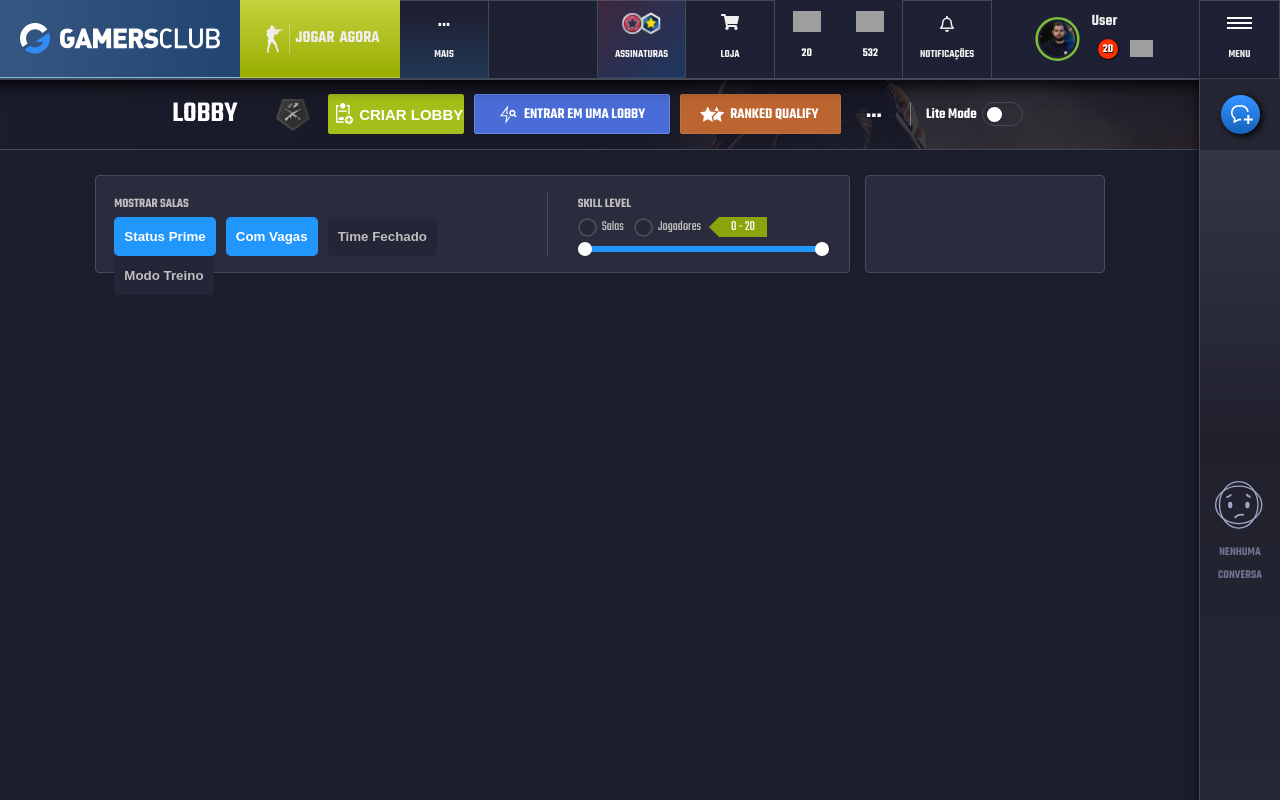
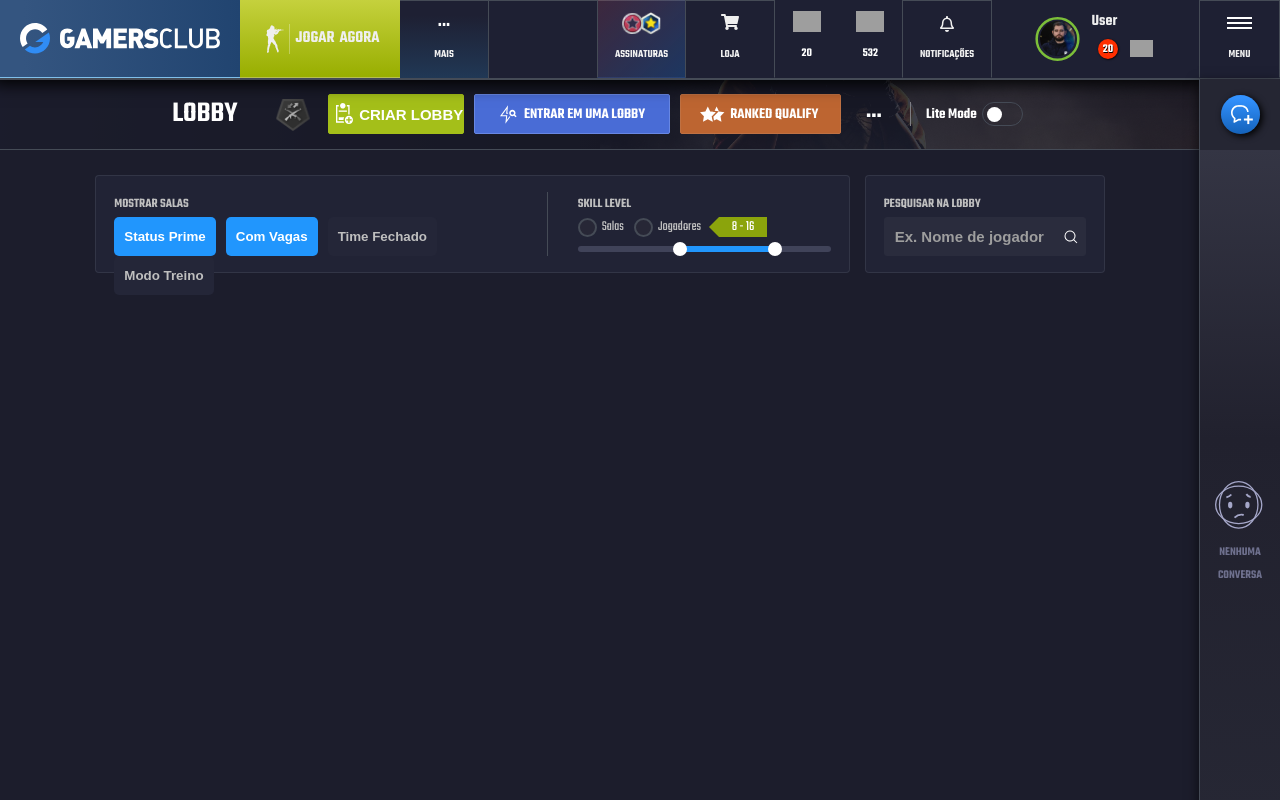
Before and after one commit to RafaelGrimmler/GCcloneReactJS, a React (Create React App) app: page / in a window 1280 px wide. Shown: the top 800 px of the page. Built offline with nearby package versions, Linux system fonts and the light colour scheme; grey boxes are pictures that could not be loaded; the HTML template or start-up script is replaced by a standard one.

Commit message:
lobbysettingsnoresponsive

```diff
--- a/src/Components/Lobby/Lobbysetting/index.js
+++ b/src/Components/Lobby/Lobbysetting/index.js
@@ -1,6 +1,6 @@
 import React from 'react';
 
-import { Container, Lobbyoptions, Searchinlobby, Selectfilters, Rangefilters, Contentseparator, Namefilter, Contentpart, Leftbutton, Radioscontainer, Radiobutton, Levelrange, Levelslidercontainer, Inputslider, Sliderbar, Sliderbg, Sliderpointer } from './styles';
+import { Container, Lobbyoptions, Searchinlobby, Selectfilters, Rangefilters, Contentseparator, Namefilter, Contentpart, Leftbutton, Radioscontainer, Radiobutton, Levelrange, Levelslidercontainer, Inputslider, Sliderbar, Sliderbg, Sliderpointer, Searchincentercontainer, Navigatebar } from './styles';
 
 // Context
 import { useButton } from '../../../context/LobbyButtonsContext'
@@ -93,7 +93,17 @@
             </Rangefilters>
         </Lobbyoptions>
         <Searchinlobby>
-
+            <Searchincentercontainer>
+                <Namefilter>
+                    <span>PESQUISAR NA LOBBY</span>
+                </Namefilter>
+                <Contentpart>
+                    <Navigatebar>
+                        <input type="text" placeholder='Ex. Nome de jogador' />
+                        <div />
+                    </Navigatebar>
+                </Contentpart>
+            </Searchincentercontainer>
         </Searchinlobby>
     </Container>
     );
--- a/src/Components/Lobby/Lobbysetting/styles.js
+++ b/src/Components/Lobby/Lobbysetting/styles.js
@@ -1,4 +1,5 @@
 import styled from 'styled-components';
+import Mainlobbysettingsnavigate from '../../../img/Lobby/Mainlobbysettingsnavigate.svg'
 
 export const Container = styled.section`
     width: 100%;
@@ -12,9 +13,9 @@
 export const Lobbyoptions = styled.div`
     width: 754.4px;
     height: 100%;
-    border: 1px solid var(--header-border-color);
+    border: 1px solid rgba(120, 126, 138, 0.2);
     border-radius: 4px;
-    background-color: #2A2C3D;
+    background-color: #212335;
     display: flex;
     align-items: center;
     justify-content: space-between;
@@ -24,9 +25,72 @@
     width: 240px;
     height: 100%;
     margin-left: 15px;
-    border: 1px solid var(--header-border-color);
+    border: 1px solid var(--lobby-settings-border-color);
     border-radius: 4px;
-    background-color: #2A2C3D;
+    background-color: #212335;
+    display: flex;
+    align-items: center;
+    justify-content: space-between;
+    position: relative;
+`;
+
+export const Searchincentercontainer = styled.div`
+    width: 202px;
+    height: 64px;
+    margin-left: 18px;
+    margin-right: 18px;
+    position: relative;
+`;
+
+export const Navigatebar = styled.div`
+    width: 100%;
+    height: 100%;
+    display: flex;
+
+    & input {
+        width: 180px;
+        background-color: #2A2C3D;
+        border: 1px solid #2A2C3D;
+        border-right: none;
+        border-top-left-radius: 3.5px;
+        border-bottom-left-radius: 3.5px;
+        padding-left: 10px;
+        font-size: 15px;
+        color: white;
+        transition: border 0.4s;
+    }
+
+    & input:focus {
+        border: 1px solid white;
+        border-right: none;
+    }
+
+    & input::placeholder {
+        font-weight: bold;
+        font-stretch: extra-condensed;
+        color: #9e9e9e;
+    }
+
+    & div {
+        width: 22px;
+        height: 100%;
+        background-color: #2A2C3D;
+        border: 1px solid #2A2C3D;
+        border-left: none;
+        transition: border 0.4s;
+        border-top-right-radius: 3.5px;
+        border-bottom-right-radius: 3.5px;
+        background-image: url(${Mainlobbysettingsnavigate});
+        background-position: -1px center;
+        background-repeat: no-repeat;
+        background-size: 16px;
+    }
+
+    & input:focus + div {
+        border: 1px solid white;
+        border-left: none;
+    }
+
 `;
 
 export const Selectfilters = styled.div`
@@ -214,6 +278,6 @@
     width: 100%;
     height: 6px;
     position: absolute;
-    background-color: #212335;
+    background-color: #404359;
     border-radius: 25px;
 `;
--- a/src/Styles/styles.js
+++ b/src/Styles/styles.js
@@ -28,5 +28,6 @@
         --main-bg-color: #1E2033;
         --header-border-color: #454B56;
         --header-font-color: #EFEFEF;
+        --lobby-settings-border-color: rgba(120, 126, 138, 0.2);
     }
 `;
--- a/src/context/LobbySlidersContext.js
+++ b/src/context/LobbySlidersContext.js
@@ -8,8 +8,8 @@
 
 export function SliderProvider({ children }){
 
-    const [sliderLeft, setSliderLeft] = useState(0)
-    const [sliderRight, setSliderRight] = useState(20)
+    const [sliderLeft, setSliderLeft] = useState(8)
+    const [sliderRight, setSliderRight] = useState(16)
 
     return(
         <LobbySlidersContext.Provider
```
Also changed, not shown: src/img/Lobby/Mainlobbysettingsnavigate.svg (added).
